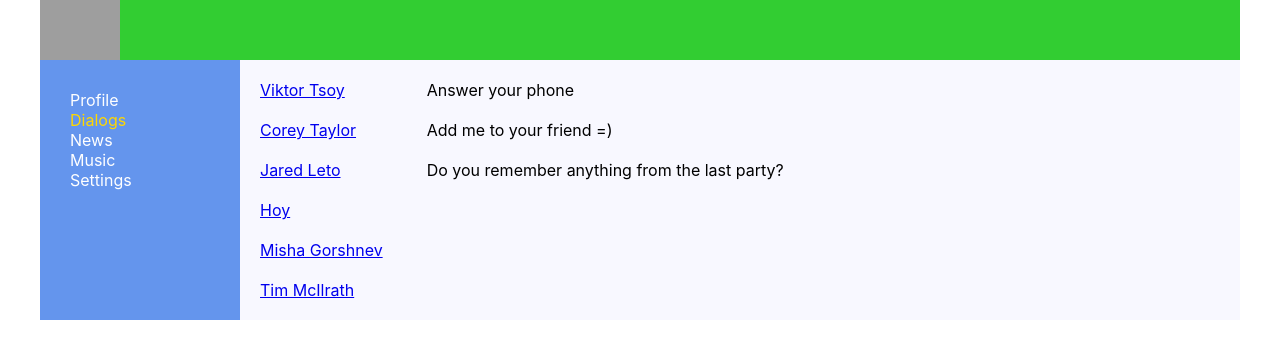
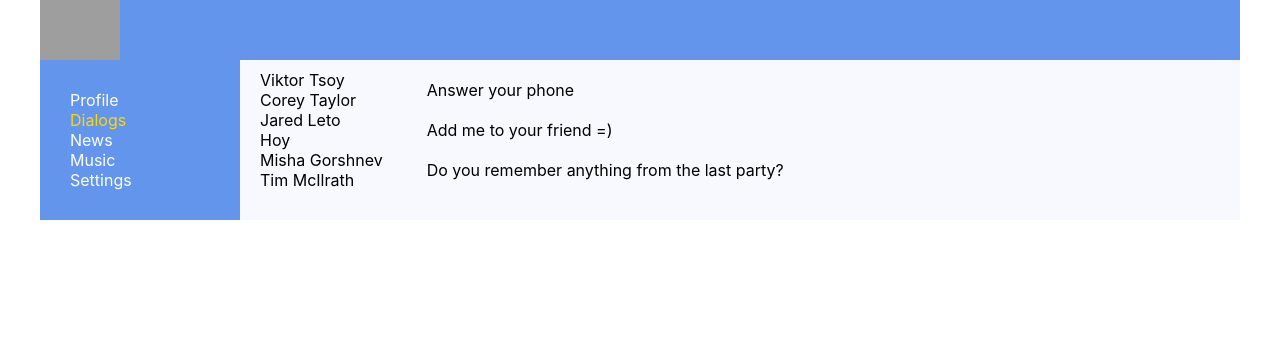
Before and after one commit to Ivan0195/SamurayWayTs, a React (Create React App) app: page /dialogs in a window 1280 px wide. Shown: the top 358 px of the page. Built offline with nearby package versions, Linux system fonts and the light colour scheme; grey boxes are pictures that could not be loaded.

Commit message:
26lesson

```diff
--- /dev/null
+++ b/src/Components/Dialogs/DialogItem/DialogItem.tsx
@@ -0,0 +1,13 @@
+import React from 'react';
+import classes from "../Dialogs.module.css";
+import {NavLink} from "react-router-dom";
+
+export type DialogItemPropsType = {
+    userName: string
+    id: string
+}
+export const DialogItem = (props: DialogItemPropsType) => {
+    return <div>
+        <NavLink className={ nav => nav.isActive ? classes.active : classes.dialog } to={'/dialogs/'+props.id}>{props.userName}</NavLink>
+    </div>
+}
--- a/src/Components/Dialogs/Dialogs.module.css
+++ b/src/Components/Dialogs/Dialogs.module.css
@@ -1,22 +1,29 @@
 .dialogs {
-display: grid;
+    display: grid;
     grid-template-columns: 2fr 10fr;
 }
 
-.dialogsItems  {
-padding: 10px;
+.dialogsItems {
+    padding: 10px;
+    color: black;
 }
+
 .dialog {
     padding: 10px;
+    color: black;
+    text-decoration: none;
 }
 
 .messages {
     padding: 10px;
+    color: black;
 }
 
 .message {
     padding: 10px;
 }
+
 .active {
+    padding: 10px;
     color: gold;
 }
--- a/src/Components/Dialogs/Dialogs.tsx
+++ b/src/Components/Dialogs/Dialogs.tsx
@@ -1,31 +1,7 @@
 import React from 'react';
 import classes from "./Dialogs.module.css";
-import {NavLink} from "react-router-dom";
-
-export type DialogItemPropsType = {
-    userName: string
-    id: string
-}
-
-export type MessagePropsType = {
-    message: string
-}
-
-
-
-
-export const DialogItem = (props: DialogItemPropsType) => {
-    return <div className={classes.dialog + " " + classes.active}>
-        <NavLink to={'/dialogs/'+props.id}>{props.userName}</NavLink>
-    </div>
-}
-
-
-
-export const Message = (props:MessagePropsType)=> {
-  return  <div className={classes.message}>{props.message}</div>
-}
-
+import {DialogItem} from "./DialogItem/DialogItem";
+import {Messages} from "./Messages/Messages";
 
 export const Dialogs = () => {
 
@@ -50,18 +26,9 @@ export const Dialogs = () => {
         <div className={classes.dialogs}>
             <div className={classes.dialogsItems}>
                 {users.map(m=>(<DialogItem userName={m.userName} id={m.id}/>))}
-              {/*  <DialogItem id={'1'} userName={'Viktor Tsoy'}/>
-                <DialogItem id={'2'} userName={'Corey Taylor'}/>
-                <DialogItem id={'3'} userName={'Jared Leto'}/>
-                <DialogItem id={'4'} userName={'Hoy'}/>
-                <DialogItem id={'5'} userName={'Misha Gorshnev'}/>
-                <DialogItem id={'6'} userName={'Tim McIlrath'}/>*/}
             </div>
             <div className={classes.messages}>
-                {messages.map(m=><Message message={m.message}/>)}
-              {/*  <Message message={'Answer your phone'}/>
-                <Message message={'Add me to your friend =)'}/>
-                <Message message={'Do you remember anything from the last party?'}/>*/}
+                {messages.map(m=><Messages message={m.message}/>)}
             </div>
         </div>
     );
--- /dev/null
+++ b/src/Components/Dialogs/Messages/Messages.tsx
@@ -0,0 +1,10 @@
+import React from 'react';
+import classes from "../Dialogs.module.css";
+
+export type MessagesPropsType = {
+    message: string
+}
+
+export const Messages = (props:MessagesPropsType)=> {
+    return  <div className={classes.message}>{props.message}</div>
+}
--- a/src/Components/Header/Header.module.css
+++ b/src/Components/Header/Header.module.css
@@ -1,6 +1,6 @@
 .header {
     grid-area: h;
-    background-color: limegreen;
+    background-color: cornflowerblue;
 }
 .header img {
     width: 80px
```
Also changed, not shown: src/Components/Header/Header.tsx (+4 -3 lines).
